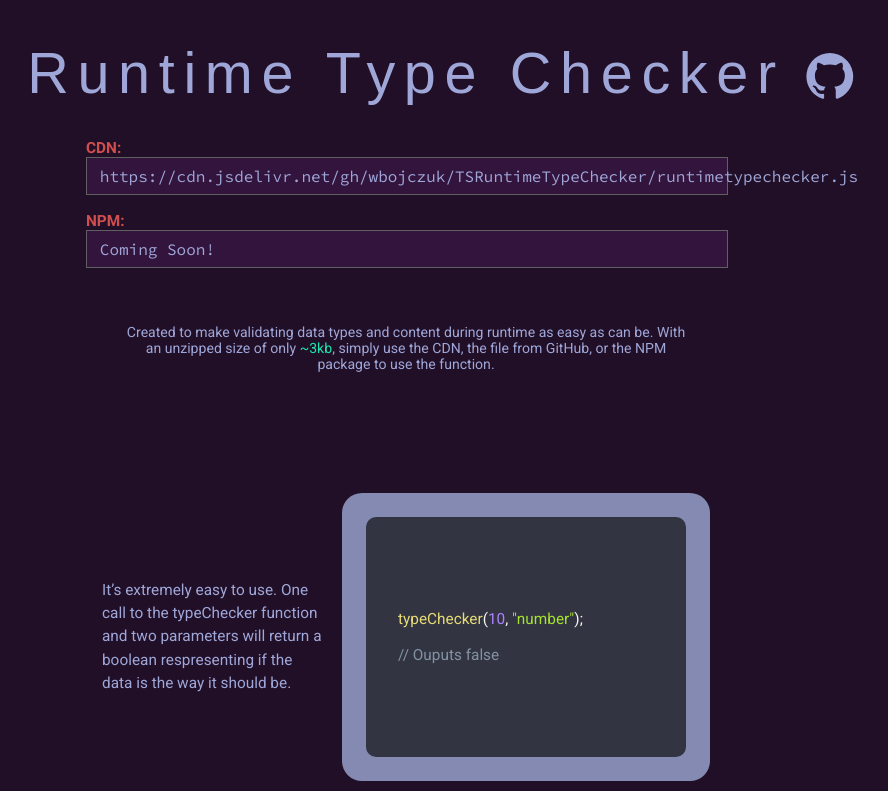
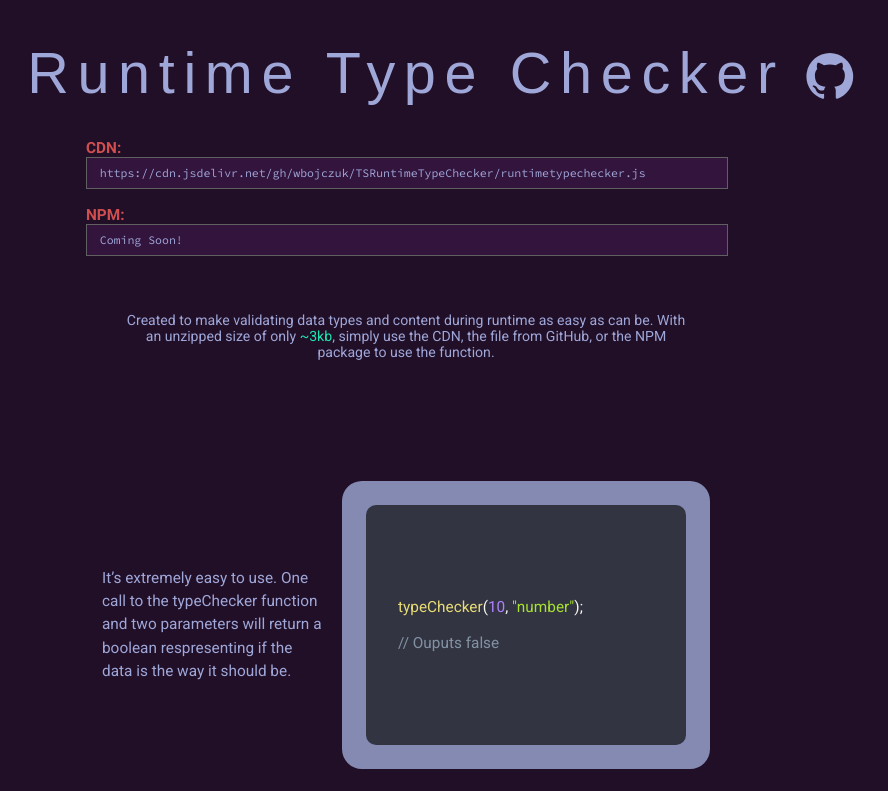
Before and after one commit to wbojczuk/TSRuntimeTypeChecker, a React (Vite) app: page / in a window 1280 px wide. Shown: the top 791 px of the page, without its empty margins (234-1122 px from the left). Built offline with nearby package versions, Linux system fonts and the light colour scheme; a web font is replaced by a local one.

Commit message:
fixed icon

```diff
--- a/src/components/Header.tsx
+++ b/src/components/Header.tsx
@@ -3,7 +3,7 @@ export default function Header() {
     <header>
         <h1 id="siteTitle">Runtime Type Checker</h1>
         <a id="githubIcon" href="https://github.com/wbojczuk/TSRuntimeTypeChecker/tree/main" target='_blank'>
-            <img src="/img/github_icon.svg" alt="github icon" title='Github Repository'/>
+            <img src="./img/github_icon.svg" alt="github icon" title='Github Repository'/>
         </a>
     </header>
   )
--- a/src/css/style.css
+++ b/src/css/style.css
@@ -64,6 +64,7 @@ header{
         .download-link .link{
             display: inline-block;
             width: 98%;
+            font-size: 0.9vw;
             padding: 1vh 0 1vh 2%;
             background-color: #33143D;
             border: 1px solid #606060;
```
